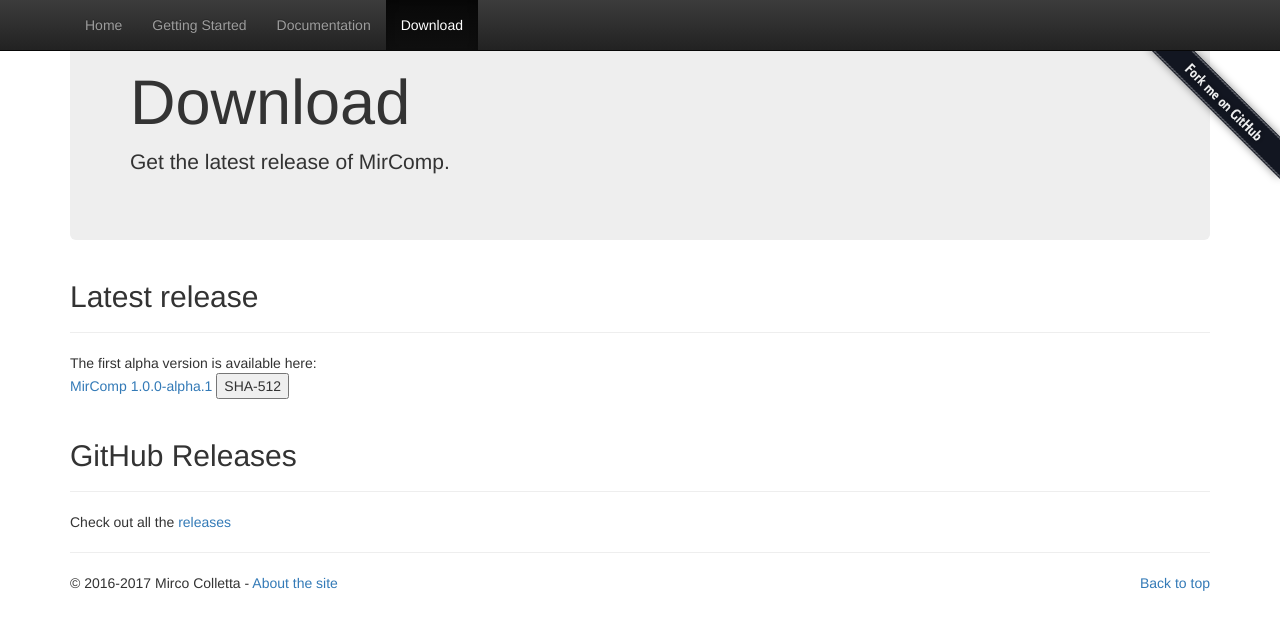
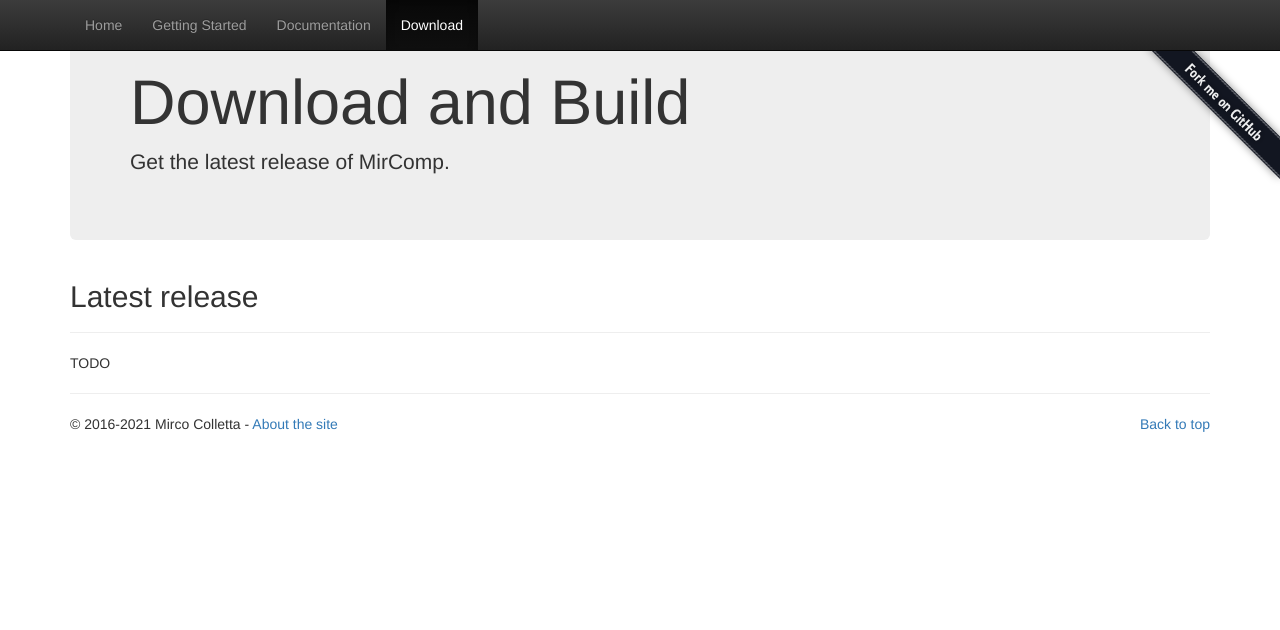
Before and after one commit to mcolletta/mircomp, a plain HTML site: page docs/download.html in a window 1280 px wide. Drawn offline with Linux system fonts and the light colour scheme.

```diff
--- a/docs/download.html
+++ b/docs/download.html
@@ -58,7 +58,7 @@
 
       <div>
         <div class="jumbotron">
-    <h1>Download</h1>
+    <h1>Download and Build</h1>
     <p>Get the latest release of MirComp.</p>
 </div>
 
@@ -67,21 +67,16 @@
 </div>
 
 <p>
-	The first alpha version is available here</a>:<br/>
-	<a href="https://github.com/mcolletta/mircomp/releases/download/1.0.0-alpha.1/mircomp-1.0.0-alpha.1.zip">MirComp 1.0.0-alpha.1</a>
-	<button onclick="showSHA512()">SHA-512</button><br/>
-	<div id="divSHA512" style="display: none;" class="well x-scroll">
-	03ad60bccdc535d31762458701a4a0d10b714db3c1a8119ca1b3110372ff973e5e8588d1120e1bf387a38073095a00530e610406a635af879cbbc8bceea1c3fe
-	</div>
+	TODO
 </p>
 
- <div class="page-header">
+<!--  <div class="page-header">
  	<h2>GitHub Releases</h2>
 </div>
 
 <p>
  Check out all the <a href="https://github.com/mcolletta/mircomp/releases">releases</a>
-</p>
+</p> -->
       </div>
 
       <hr/>
@@ -89,7 +84,7 @@
       <!-- FOOTER -->
       <footer>
         <p class="pull-right"><a href="#">Back to top</a></p>
-        <p>© 2016-2017 Mirco Colletta - <a href="about_site.html">About the site</a></p>
+        <p>© 2016-2021 Mirco Colletta - <a href="about_site.html">About the site</a></p>
       </footer>
 
     </div> <!-- /container -->
```
Also changed, not shown: 7 other files.
